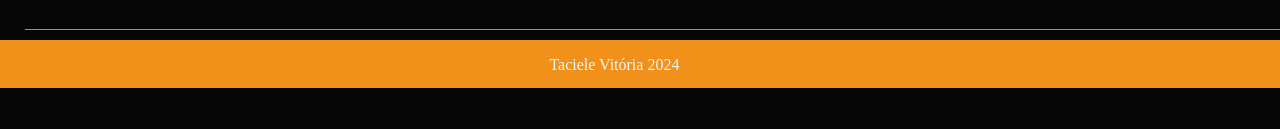
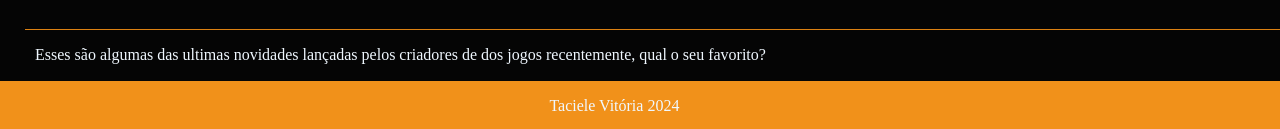
Before and after one commit to TacieleCosta/Site-de-Jogos-2024, a plain HTML site: page index.html in a window 1280 px wide. Shown: the part 1533-1662 px from the top of the page. Before the commit the page ends 1621 px from the top, so only its background shows below. Drawn offline with nearby package versions, Linux system fonts and the light colour scheme.

Commit message:
Update index.html

```diff
--- a/index.html
+++ b/index.html
@@ -82,6 +82,7 @@
     Você já teve a chance de explorar essas novidades? Qual delas você está mais ansioso para experimentar?
     <br><button ><a href="https://store.steampowered.com/app/1623730/Palworld/">Acessar Jogo Steam</a></button></p></div>
 </div>
+    <p>Esses são algumas das ultimas novidades lançadas pelos criadores de dos jogos recentemente, qual o seu favorito?</p>
 
 <footer><p class="footer"> Taciele Vitória 2024 </p></footer>
 </body>
```
